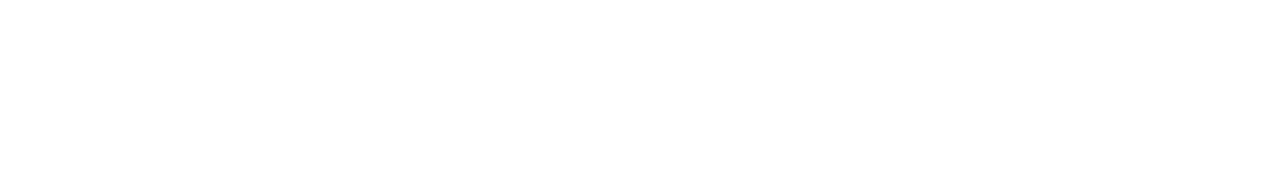
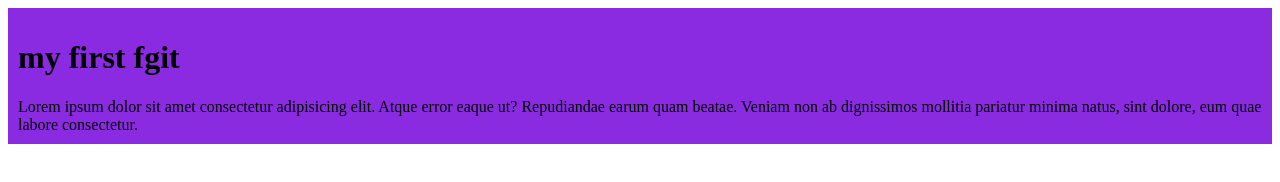
Before and after one commit to Shakwet/my-first-github-repo, a plain HTML site: page index.html in a window 1280 px wide. Drawn offline with Linux system fonts and the light colour scheme.

Commit message:
added the div

```diff
--- a/index.html
+++ b/index.html
@@ -1,11 +1,17 @@
 <!DOCTYPE html>
 <html lang="en">
 <head>
+    <link rel="stylesheet" href="styles/style.css">
     <meta charset="UTF-8">
     <meta name="viewport" content="width=device-width, initial-scale=1.0">
-    <title>Document</title>
+    <title>my first git repo</title>
+<link rel="stylesheet" href="styles/style.css">
+
 </head>
-<body>
 
+<body><div>
+    <h1>my first fgit</h1>
+    Lorem ipsum dolor sit amet consectetur adipisicing elit. Atque error eaque ut? Repudiandae earum quam beatae. Veniam non ab dignissimos mollitia pariatur minima natus, sint dolore, eum quae labore consectetur.
+</div>
 </body>
 </html>
--- /dev/null
+++ b/styles/style.css
@@ -0,0 +1,2 @@
+div{background-color: blueviolet;
+padding: 10px;}
```
